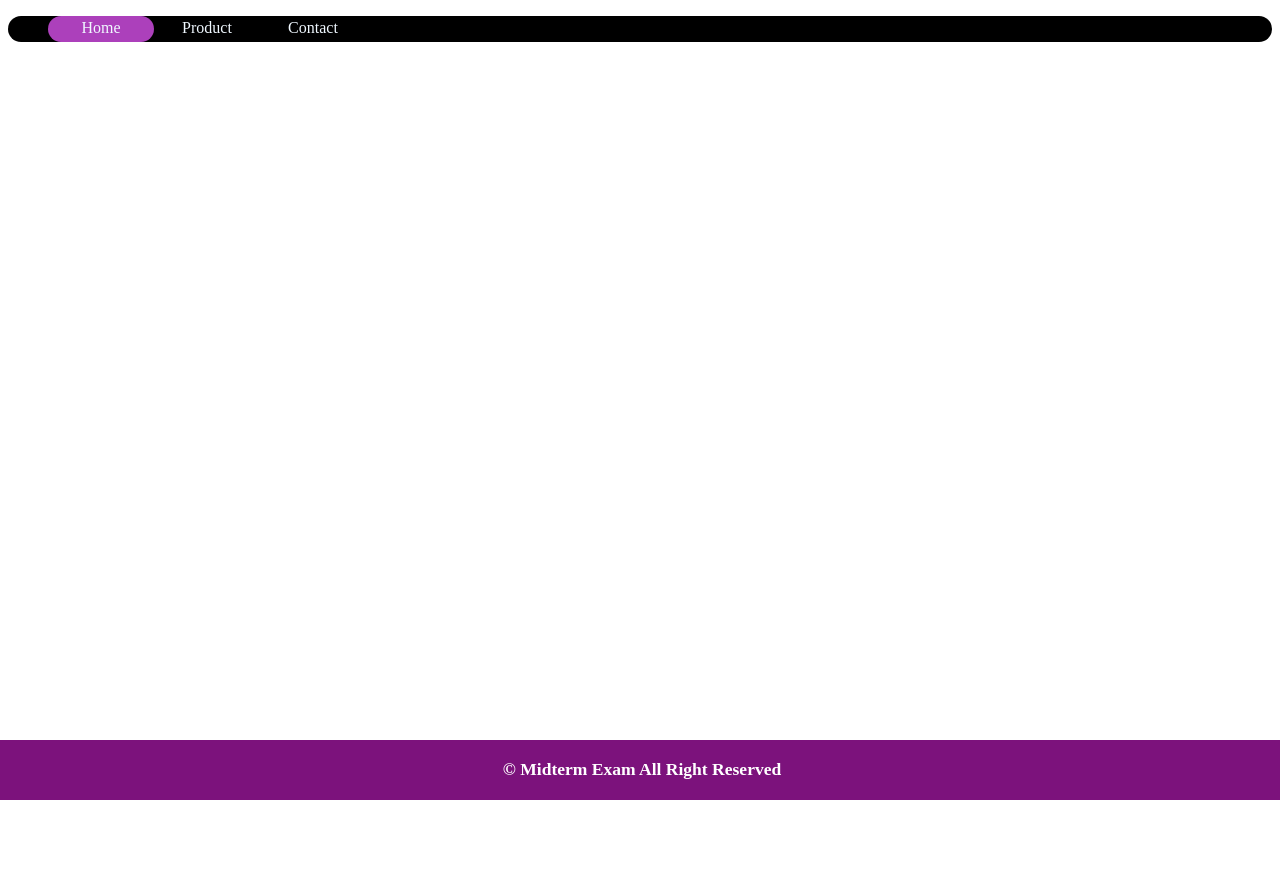
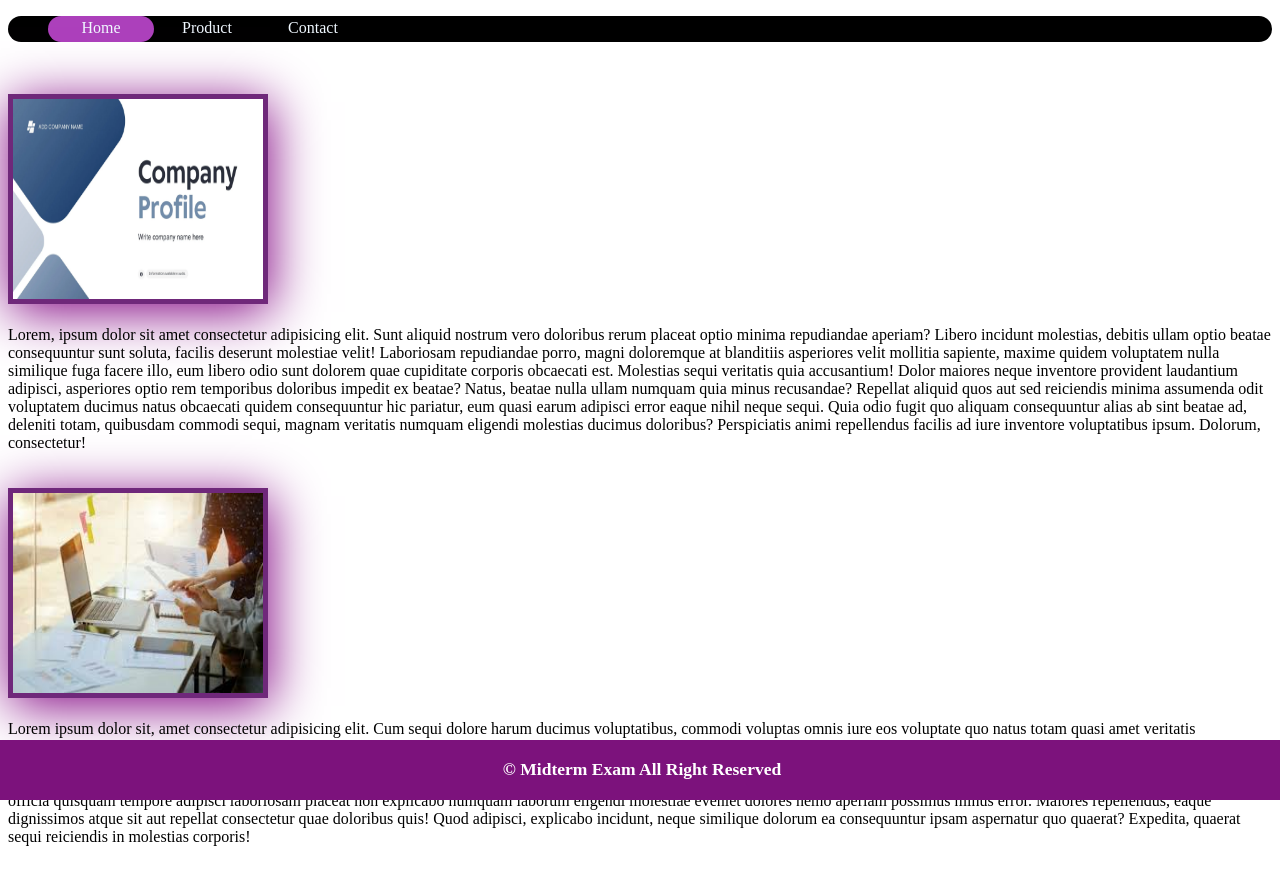
Before and after one commit to Athina-Sarkar-Chaitee/Practical_Exam_mid, a plain HTML site: page index.html in a window 1280 px wide. Before the commit the page ends 800 px from the top, so only its background shows below. Drawn offline with Linux system fonts and the light colour scheme.

Commit message:
color added

```diff
--- /dev/null
+++ b/cat1.css
@@ -0,0 +1,9 @@
+.cat1{
+
+    height: 200px;
+    width: 250px;
+    padding: 5px;
+    background-color: rgb(111, 40, 122);
+    box-shadow: 2px 8px 50px purple;
+
+}
--- a/index.html
+++ b/index.html
@@ -5,6 +5,7 @@
     <meta name="viewport" content="width=device-width, initial-scale=1.0">
     <title>Document</title>
     <link rel="stylesheet" href="index.css">
+    <link rel="stylesheet" href="cat1.css">
 </head>
 <body>
 
@@ -19,6 +20,16 @@
         </ul>
     </header>
 
+    <br><br>
+
+    <img class="cat1" src="/img/img4.webp" alt="">
+    <br><br>
+    Lorem, ipsum dolor sit amet consectetur adipisicing elit. Sunt aliquid nostrum vero doloribus rerum placeat optio minima repudiandae aperiam? Libero incidunt molestias, debitis ullam optio beatae consequuntur sunt soluta, facilis deserunt molestiae velit! Laboriosam repudiandae porro, magni doloremque at blanditiis asperiores velit mollitia sapiente, maxime quidem voluptatem nulla similique fuga facere illo, eum libero odio sunt dolorem quae cupiditate corporis obcaecati est. Molestias sequi veritatis quia accusantium! Dolor maiores neque inventore provident laudantium adipisci, asperiores optio rem temporibus doloribus impedit ex beatae? Natus, beatae nulla ullam numquam quia minus recusandae? Repellat aliquid quos aut sed reiciendis minima assumenda odit voluptatem ducimus natus obcaecati quidem consequuntur hic pariatur, eum quasi earum adipisci error eaque nihil neque sequi. Quia odio fugit quo aliquam consequuntur alias ab sint beatae ad, deleniti totam, quibusdam commodi sequi, magnam veritatis numquam eligendi molestias ducimus doloribus? Perspiciatis animi repellendus facilis ad iure inventore voluptatibus ipsum. Dolorum, consectetur! <br><br><br>
+
+    <img class="cat1" src="/img/img6.jpeg" alt=""> <br><br>
+    Lorem ipsum dolor sit, amet consectetur adipisicing elit. Cum sequi dolore harum ducimus voluptatibus, commodi voluptas omnis iure eos voluptate quo natus totam quasi amet veritatis consequatur asperiores atque. Ipsa earum voluptatibus dolores perspiciatis et adipisci, unde cupiditate? Tempore eligendi repellat modi ducimus fugiat quo magni laudantium! Magnam labore blanditiis natus molestias nesciunt deleniti quis maiores cupiditate, numquam doloremque, adipisci quidem dicta placeat! Pariatur obcaecati veritatis consequatur dolorum rem, laboriosam aut amet illo possimus, ratione quo optio consectetur molestias vitae eaque ea? Quo dolorem iste accusamus obcaecati vel sapiente, suscipit saepe quia itaque! Ex id velit eos quibusdam, exercitationem officia quisquam tempore adipisci laboriosam placeat non explicabo numquam laborum eligendi molestiae eveniet dolores nemo aperiam possimus minus error. Maiores repellendus, eaque dignissimos atque sit aut repellat consectetur quae doloribus quis! Quod adipisci, explicabo incidunt, neque similique dolorum ea consequuntur ipsam aspernatur quo quaerat? Expedita, quaerat sequi reiciendis in molestias corporis! <br><br>
+
+
 
 
 
```
Also changed, not shown: img/img1.jpeg (added), img/img2.jpeg (added), img/img3.jpeg (added), img/img4.webp (added), img/img5.jpeg (added), img/img6.jpeg (added), index.css (line endings or trailing spaces).
